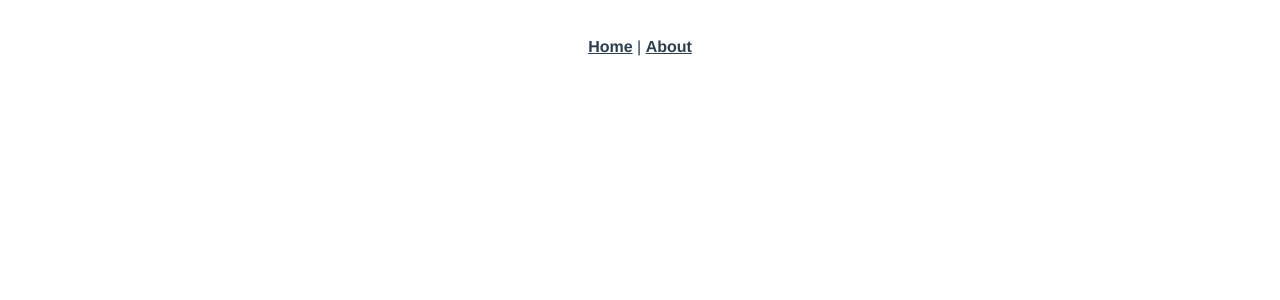
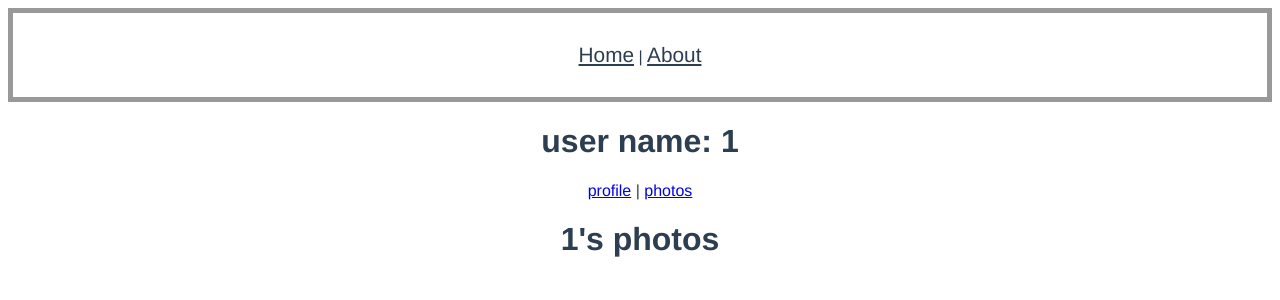
Before and after one commit to SotaSuzuki/stdin-may, a Vue app in the folder vuejs/01-vue-cli/: page /#/users/1/photos in a window 1280 px wide. Shown: the top 300 px of the page. Built offline with nearby package versions, Linux system fonts and the light colour scheme.

Commit message:
Walking around vue-router

```diff
--- a/vuejs/01-vue-cli/src/App.vue
+++ b/vuejs/01-vue-cli/src/App.vue
@@ -17,11 +17,13 @@
   color: #2c3e50;
 }
 #nav {
+  border: 5px solid rgba(#000, .4);
   padding: 30px;
   a {
-    font-weight: bold;
+    font-size: 1.3rem;
     color: #2c3e50;
     &.router-link-exact-active {
+      font-weight: bold;
       color: #42b983;
     }
   }
--- a/vuejs/01-vue-cli/src/router.js
+++ b/vuejs/01-vue-cli/src/router.js
@@ -1,12 +1,15 @@
 import Vue from 'vue'
 import Router from 'vue-router'
-import Home from './views/Home.vue'
-import About from './views/About.vue'
+import Home from './views/Home'
+import About from './views/About'
+import User from './views/users/_id'
+import UserHome from './views/users/_id/home'
+import UserProfile from './views/users/_id/profile'
+import UserPhotos from './views/users/_id/photos'
 
 Vue.use(Router)
 
-export default new Router({
-  routes: [
+const routes = [
   {
     path: '/',
     name: 'home',
@@ -16,6 +19,31 @@ export default new Router({
     path: '/about',
     name: 'about',
     component: About
+  },
+  {
+    path: '/users/:id',
+    name: 'user',
+    component: User,
+    children: [
+      {
+        path: '',
+        name: 'user-home',
+        component: UserHome
+      },
+      {
+        path: 'profile',
+        name: 'user-profile',
+        component: UserProfile
+      },
+      {
+        path: 'photos',
+        name: 'user-photos',
+        component: UserPhotos
       }
     ]
+  }
+]
+
+export default new Router({
+  routes
 })
--- a/vuejs/01-vue-cli/src/views/About.vue
+++ b/vuejs/01-vue-cli/src/views/About.vue
@@ -3,11 +3,11 @@
     <h1>{{message}}</h1>
     <FirstFuncButton
       name="first"
-      @click="log"
+      @click="goBack"
     >First</FirstFuncButton>
     <SecondFuncButton
       name="second"
-      @click="log"
+      @click="goBack"
     >Second</SecondFuncButton>
   </div>
 </template>
@@ -23,9 +23,19 @@ export default {
     }
   },
 
+  mounted () {
+    console.log('history', window.history)
+    console.log('route', this.$route)
+    console.log('router', this.$router)
+  },
+
   methods: {
-    log () {
-      console.log('logged!')
+    goBack () {
+      if (window.history.length > 1) {
+        this.$router.go(-1)
+      } else {
+        this.$router.push('/')
+      }
     }
   },
 
--- a/vuejs/01-vue-cli/src/views/Home.vue
+++ b/vuejs/01-vue-cli/src/views/Home.vue
@@ -1,7 +1,11 @@
 <template>
   <div class="home">
-    <img src="../assets/logo.png">
-    <HelloWorld msg="Welcome to Your Vue.js App"/>
+    <h1>Home</h1>
+    <h2>Users</h2>
+    <ul class="user-links">
+      <li><router-link :to="{ name: 'user', params: { id: 'suzuki' } }">Suzuki</router-link></li>
+      <li><router-link :to="{ name: 'user', params: { id: 'sato' } }">Sato</router-link></li>
+    </ul>
   </div>
 </template>
 
@@ -16,3 +20,12 @@ export default {
   }
 }
 </script>
+
+<style lang="scss" scoped>
+.user-links {
+  padding-left: 0;
+  > li {
+    list-style-type: none;
+  }
+}
+</style>
--- /dev/null
+++ b/vuejs/01-vue-cli/src/views/users/_id/home.vue
@@ -0,0 +1,18 @@
+<template>
+  <div>
+    <h1>{{id}}'s home</h1>
+  </div>
+</template>
+
+<script>
+export default {
+  computed: {
+    id () {
+      return this.$route.params.id
+    }
+  }
+}
+</script>
+
+<style lang="css">
+</style>
--- /dev/null
+++ b/vuejs/01-vue-cli/src/views/users/_id/index.vue
@@ -0,0 +1,43 @@
+<template>
+  <div class="about">
+    <h1>user name: {{id}}</h1>
+    <div class="links">
+      <router-link :to="`/users/${id}/profile`">profile</router-link>
+      |
+      <router-link :to="`/users/${id}/photos`">photos</router-link>
+    </div>
+    <router-view/>
+  </div>
+</template>
+
+<script>
+export default {
+  computed: {
+    id () {
+      return this.$route.params.id
+    }
+  },
+
+  // 同じコンポーネント内でのパラメータの変更を検知
+  // beforeRouteUpdate (to, from, next) {
+  //   console.log('from', from)
+  //   console.log('to', to)
+  //   next()
+  // },
+
+  // 同一コンポーネントないのパラメータ変更では
+  // ライフサイクルメソッドはコールされない
+  mounted () {
+    console.log('route.params', this.$route.params)
+  },
+
+  // beforeRouteUpdate() でやっていることと同じ
+  // $route を watch してもOK
+  watch: {
+    '$route' (to, from) {
+      console.log('from', from)
+      console.log('to', to)
+    }
+  }
+}
+</script>
--- /dev/null
+++ b/vuejs/01-vue-cli/src/views/users/_id/photos.vue
@@ -0,0 +1,18 @@
+<template>
+  <div>
+    <h1>{{id}}'s photos</h1>
+  </div>
+</template>
+
+<script>
+export default {
+  computed: {
+    id () {
+      return this.$route.params.id
+    }
+  }
+}
+</script>
+
+<style lang="css">
+</style>
--- /dev/null
+++ b/vuejs/01-vue-cli/src/views/users/_id/profile.vue
@@ -0,0 +1,18 @@
+<template>
+  <div>
+    <h1>{{id}}'s profile</h1>
+  </div>
+</template>
+
+<script>
+export default {
+  computed: {
+    id () {
+      return this.$route.params.id
+    }
+  }
+}
+</script>
+
+<style lang="css">
+</style>
```
Also changed, not shown: vuejs/01-vue-cli/package.json (line endings or trailing spaces), 1 other file (tests, documents, lock files or other folders). Lines whose indentation alone changed are shown as unchanged.
